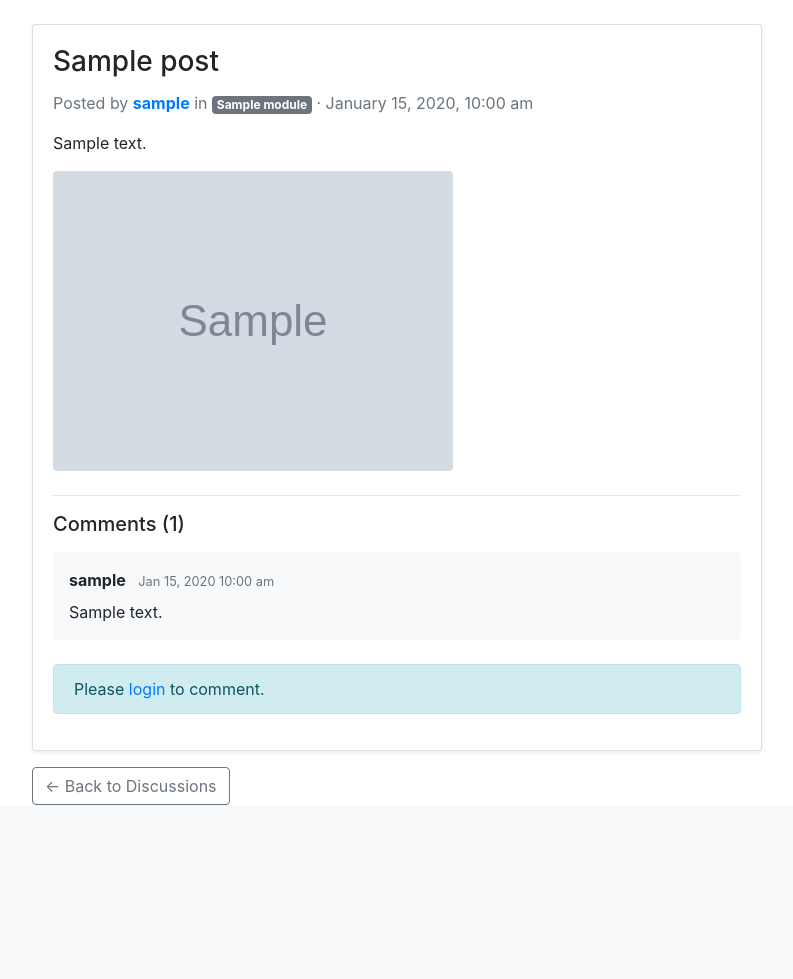
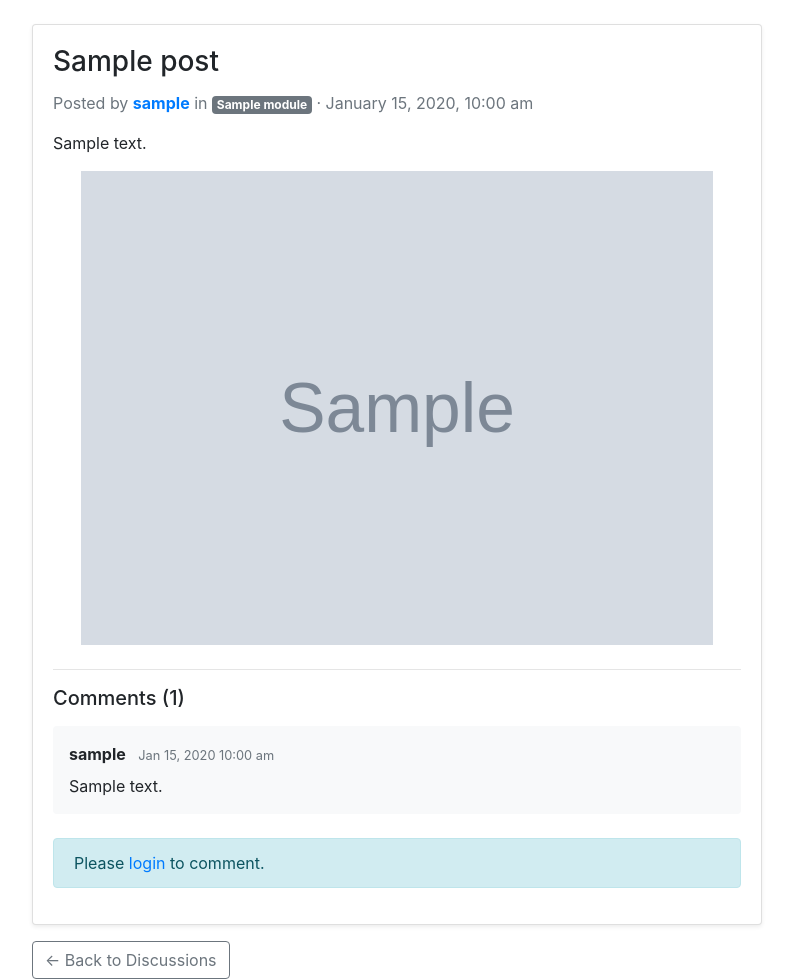
Before and after one commit to hoangtuan0201/student_forum, a PHP site: page /student_forum/app/views/post/post_detail.php?id=1 in a window 1280 px wide. Shown: the part 56-1035 px from the top of the page, without its empty margins (243-1036 px from the left). Before the commit the page ends 861 px from the top, so only its background shows below. Run offline with PHP 8.4, Linux system fonts and the light colour scheme; tables that the repository leaves empty or names only in its code hold one stand-in row (values such as "Sample post"); grey boxes marked "Sample" are stand-in pictures.

Commit message:
Add custom styles for post images and limit to 688x474

```diff
--- a/app/views/post/post_detail.php
+++ b/app/views/post/post_detail.php
@@ -7,6 +7,14 @@
     <link href="https://cdn.jsdelivr.net/npm/bootstrap@4.4.1/dist/css/bootstrap.min.css" rel="stylesheet">
     <script src="https://code.jquery.com/jquery-3.6.0.min.js"></script>
 
+    <style>
+        .post-content img {
+            width: 688px;
+            height: 474px;
+            object-fit: contain;
+            max-width: 100%;
+        }
+    </style>
 </head>
 <?php
 
@@ -59,7 +67,7 @@ include '../includes/header.php';
 
                         <?php if (!empty($post["image"])): ?>
                             <div class="mt-3">
-                                <img src="/student_forum/<?= htmlspecialchars($post["image"]); ?>" class="img-fluid rounded" alt="Post Image">
+                                <img width="688" height="474" src="/student_forum/<?= htmlspecialchars($post["image"]); ?>" class="img-fluid rounded" alt="Post Image">
                             </div>
                         <?php endif; ?>
                     </div>
```
